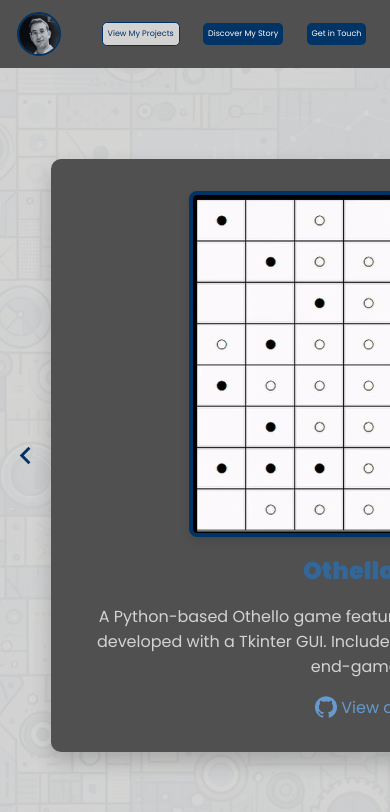
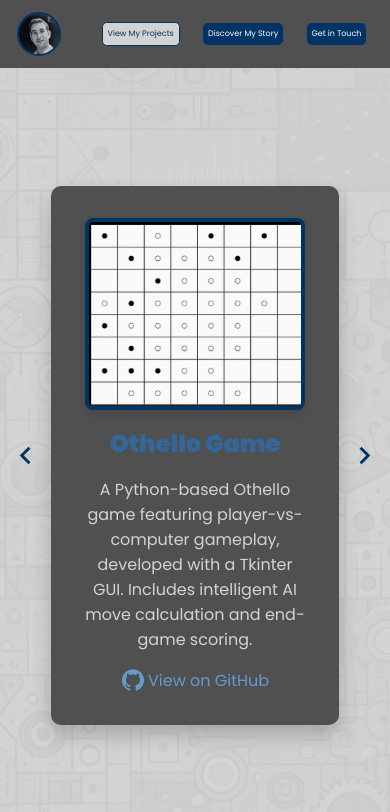
Before and after one commit to BenZionHasida/Portfolio, a React (Vite) app: page /projects in a window 390 px wide. Shown: the top 812 px of the page. Built offline with nearby package versions, Linux system fonts and the light colour scheme.

Commit message:
fix width to height

```diff
--- a/src/components/projects/projects.module.scss
+++ b/src/components/projects/projects.module.scss
@@ -152,7 +152,7 @@
 
 @media screen and (max-width: 600px)  {
     .flexContainer {
-        width: 92lvh;
+        height:  92lvh;
     }
     .content{
         min-width: 50%;
```
